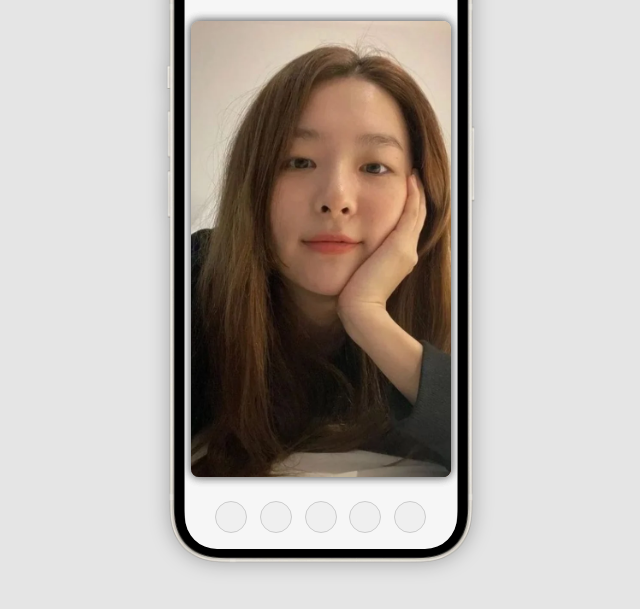
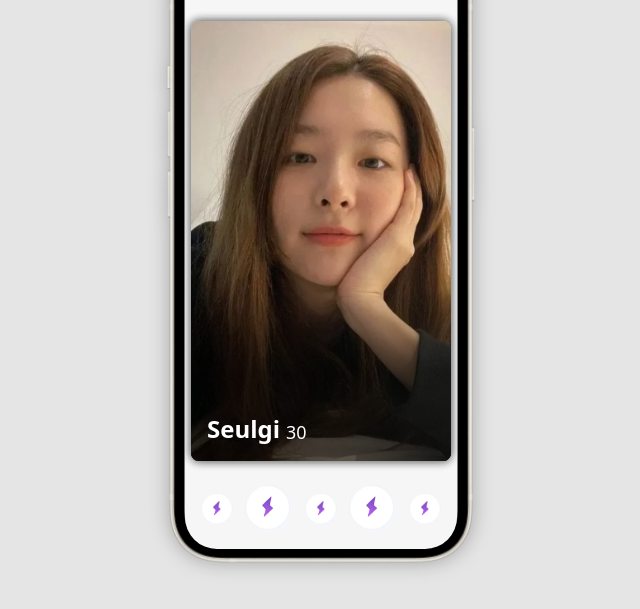
Before and after one commit to Pancratzia/JavaScript-Practice, a plain HTML site: page 100-Proyectos/01-tinder-swipe/index.html in a window 1280 px wide. Shown: the part 147-756 px from the top of the page, without its empty margins (319-959 px from the left). Drawn offline with Linux system fonts and the light colour scheme.

Commit message:
Terminando el css y el diseño de la app. Los botones se hacen con un sprite

```diff
--- a/100-Proyectos/01-tinder-swipe/index.html
+++ b/100-Proyectos/01-tinder-swipe/index.html
@@ -44,11 +44,11 @@
       </div>
 
       <footer>
-        <button aria-label=""></button>
-        <button aria-label=""></button>
-        <button aria-label=""></button>
-        <button aria-label=""></button>
-        <button aria-label=""></button>
+        <button class="is-refresh" aria-label="refresh"></button>
+        <button class="is-big is-remove" aria-label="remove"></button>
+        <button class="is-star" aria-label="star"></button>
+        <button class="is-big is-fav" aria-label="fav"></button>
+        <button class="is-zap" aria-label="zap"></button>
       </footer>
     </section>
   </main>
@@ -117,10 +117,25 @@
     align-items: center;
 
     & button {
+      background: url('./tinder-icons.webp') no-repeat;
+      background-position: 0px 0px;
+      background-size: 175px;
       height: 32px;
       width: 32px;
       border-radius: 50%;
-      border: 1px solid #ccc;
+      border: 0;
+      cursor: pointer;
+      transition: scale .3 ease;
+
+      &:hover {
+        scale: 1.4;
+      }
+
+      &.is-big{
+        background-size: 250px;
+        height: 48px;
+        width: 48px;
+      }
     }
   }
 
@@ -147,6 +162,26 @@
         height: 100%;
         object-fit: cover;
       }
+
+      & h2{
+        color: white;
+        position: absolute;
+        inset: 0;
+        display: flex;
+        align-items: flex-end;
+        height: 100%;
+        width: 100%;
+        padding: 16px;
+        z-index: 3;
+        background: linear-gradient(to top, #00000088 20%, transparent 40%);
+      }
+
+      & span{
+        margin-left: 6px;
+        font-size: 18px;
+        line-height: 1.4;
+        font-weight: 400;
+      }
     }
   }
 </style>
```
